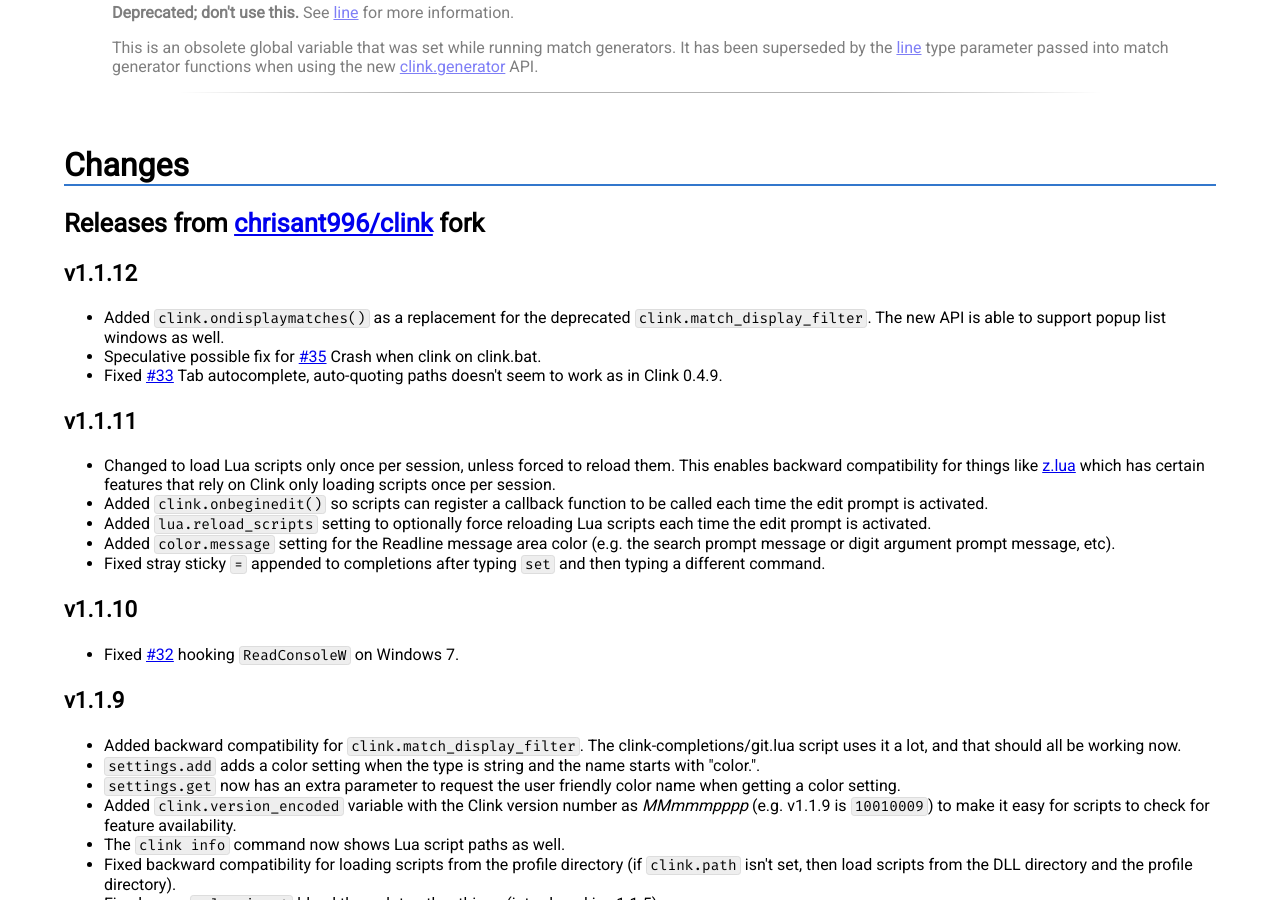
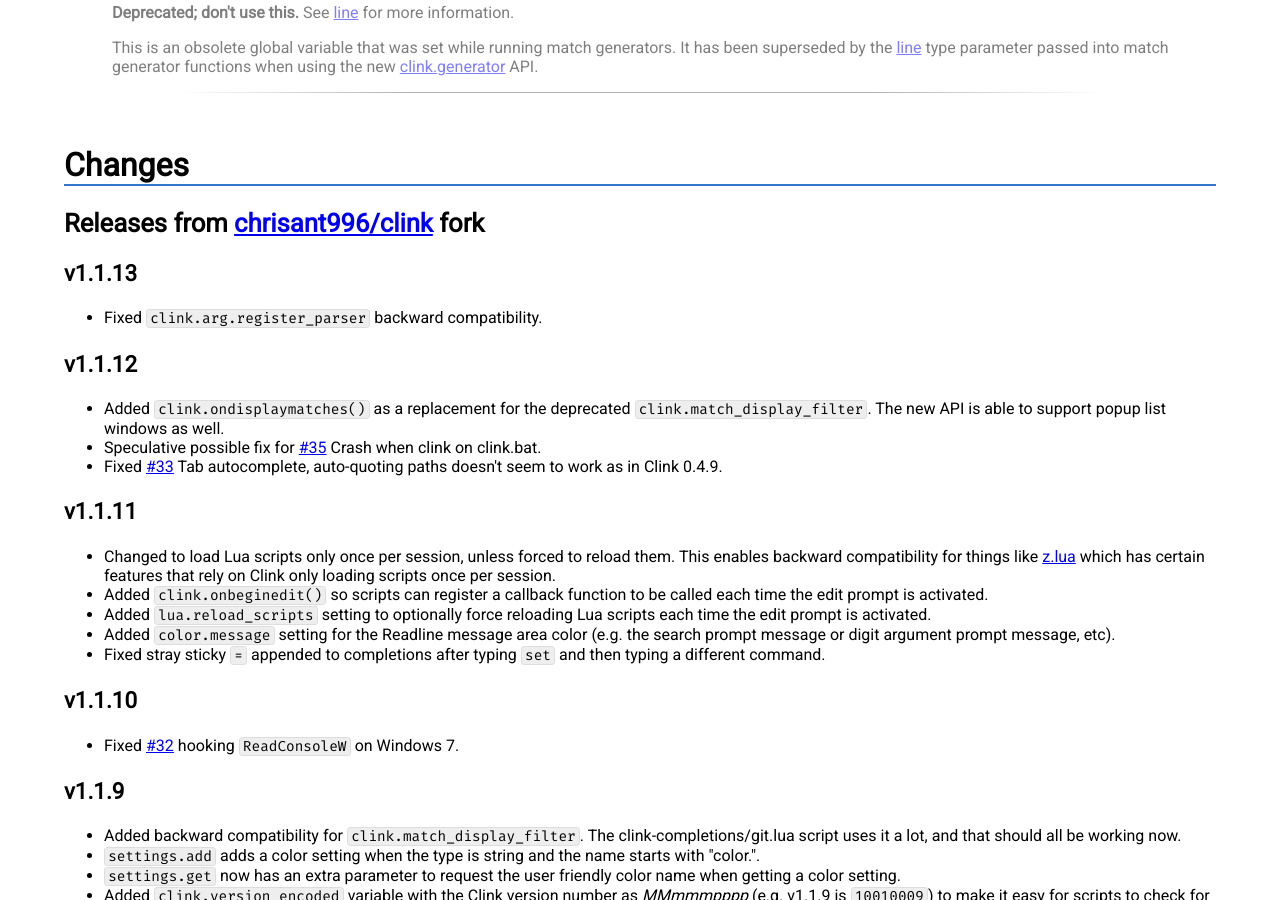
Before and after one commit to chrisant996/clink, a Jekyll site: the page clink.html, which Jekyll copies as it is, in a window 1280 px wide and 900 px high, scrolled down 29753 px. Built offline with Jekyll 4.4.1, drawn with Linux system fonts in a browser that asks for light colours; some web fonts are replaced; some of the changed text lies outside the part shown.

Commit message:
Update for v1.1.13

```diff
--- a/_config.yml
+++ b/_config.yml
@@ -1,5 +1,5 @@
 theme: jekyll-theme-cayman
 title: Clink
 github:
-  version: v1.1.12
-  download_url: https://github.com/chrisant996/clink/releases/download/v1.1.11/clink.1.1.12.c33e09.zip
+  version: v1.1.13
+  download_url: https://github.com/chrisant996/clink/releases/download/v1.1.11/clink.1.1.13.efd3e3.zip
--- a/clink.html
+++ b/clink.html
@@ -3,7 +3,7 @@
 
 <!-- ----------------------------------------------------- -->
 <head>
-<title>Clink v1.1.12</title>
+<title>Clink v1.1.13</title>
 <style>
 @import url('https://fonts.googleapis.com/css2?family=Rambla:wght@400;700&family=Roboto&family=Fira+Mono&display=swap');
 html {
@@ -401,7 +401,7 @@
         </td>
         <td style="text-align:right">
             <div id="header">
-                <div id="title">Clink v1.1.12</div>
+                <div id="title">Clink v1.1.13</div>
                 <div id="url">
                     <a href="http://github.com/chrisant996/clink">
                         http://github.com/chrisant996/clink
@@ -1884,6 +1884,10 @@
         <div class="section" id="changes">
 <h1 id="changes">Changes</h1>
 <h2 id="releases-from-chrisant996clink-fork">Releases from <a href="https://github.com/chrisant996/clink">chrisant996/clink</a> fork</h2>
+<h3 id="v1113">v1.1.13</h3>
+<ul>
+<li>Fixed <code>clink.arg.register_parser</code> backward compatibility.</li>
+</ul>
 <h3 id="v1112">v1.1.12</h3>
 <ul>
 <li>Added <code>clink.ondisplaymatches()</code> as a replacement for the deprecated <code>clink.match_display_filter</code>.  The new API is able to support popup list windows as well.</li>
```
